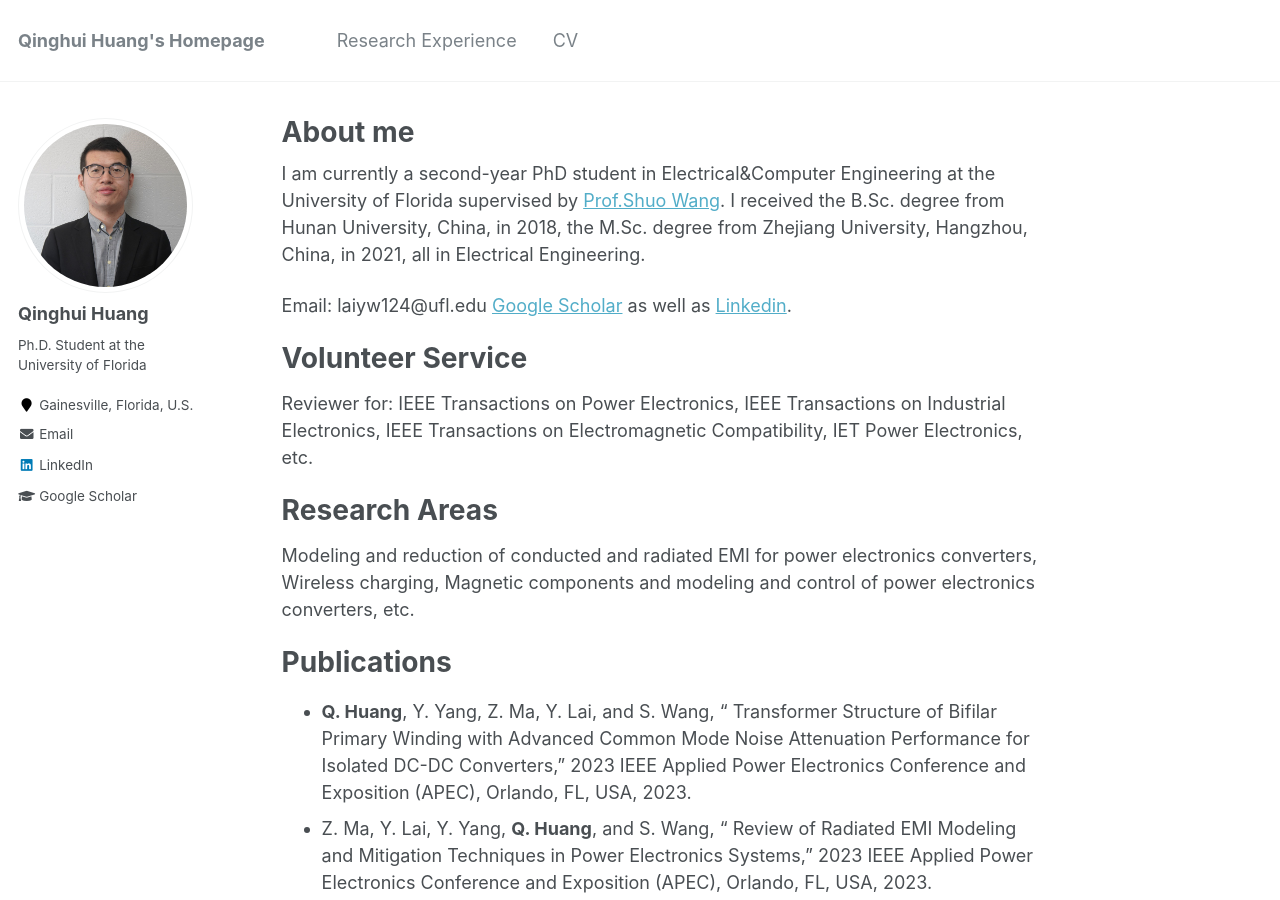
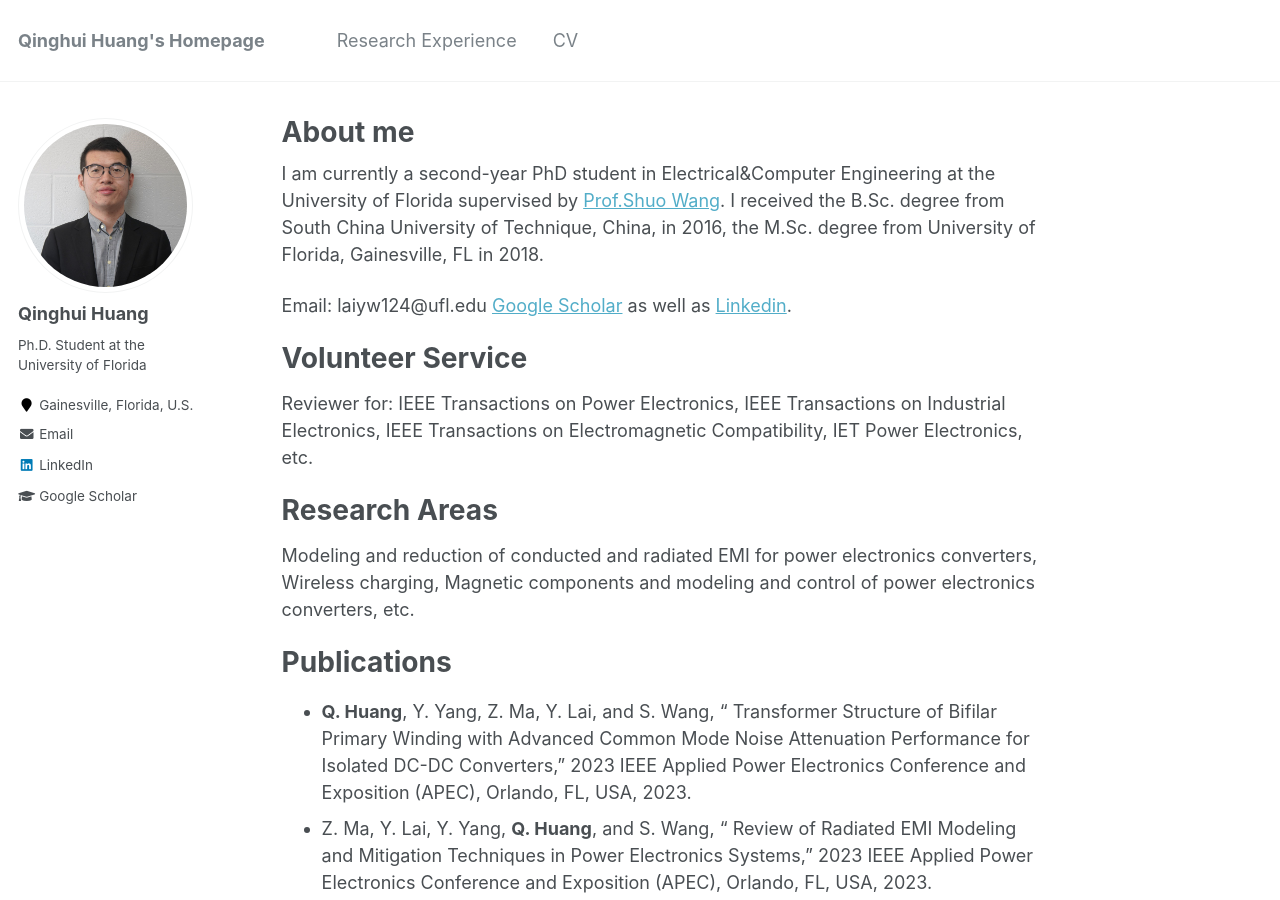
Before and after one commit to slionnnnnn/yanwenlai, a Jekyll site: the page built from _pages/about.md, in a window 1280 px wide and 900 px high. Built offline with Jekyll 4.4.1, drawn with Linux system fonts in a browser that asks for light colours.

Commit message:
Update about.md

```diff
--- a/_pages/about.md
+++ b/_pages/about.md
@@ -8,7 +8,7 @@ redirect_from:
   - /about.html
 ---
 
-I am currently a second-year PhD student in Electrical&Computer Engineering at the University of Florida supervised by [Prof.Shuo Wang](https://peeprlgator.github.io/Shuo.Wang/index.html).  I received the B.Sc. degree from Hunan University, China, in 2018, the M.Sc. degree from Zhejiang University, Hangzhou, China, in 2021, all in Electrical Engineering.
+I am currently a second-year PhD student in Electrical&Computer Engineering at the University of Florida supervised by [Prof.Shuo Wang](https://peeprlgator.github.io/Shuo.Wang/index.html).  I received the B.Sc. degree from South China University of Technique, China, in 2016, the M.Sc. degree from University of Florida, Gainesville, FL in 2018.
 
 Email: laiyw124@ufl.edu [Google Scholar](https://scholar.google.com/citations?user=sWxlJD4AAAAJ&hl=en) as well as [Linkedin](https://www.linkedin.com/in/yanwen-lai-741102140/).
 
```
